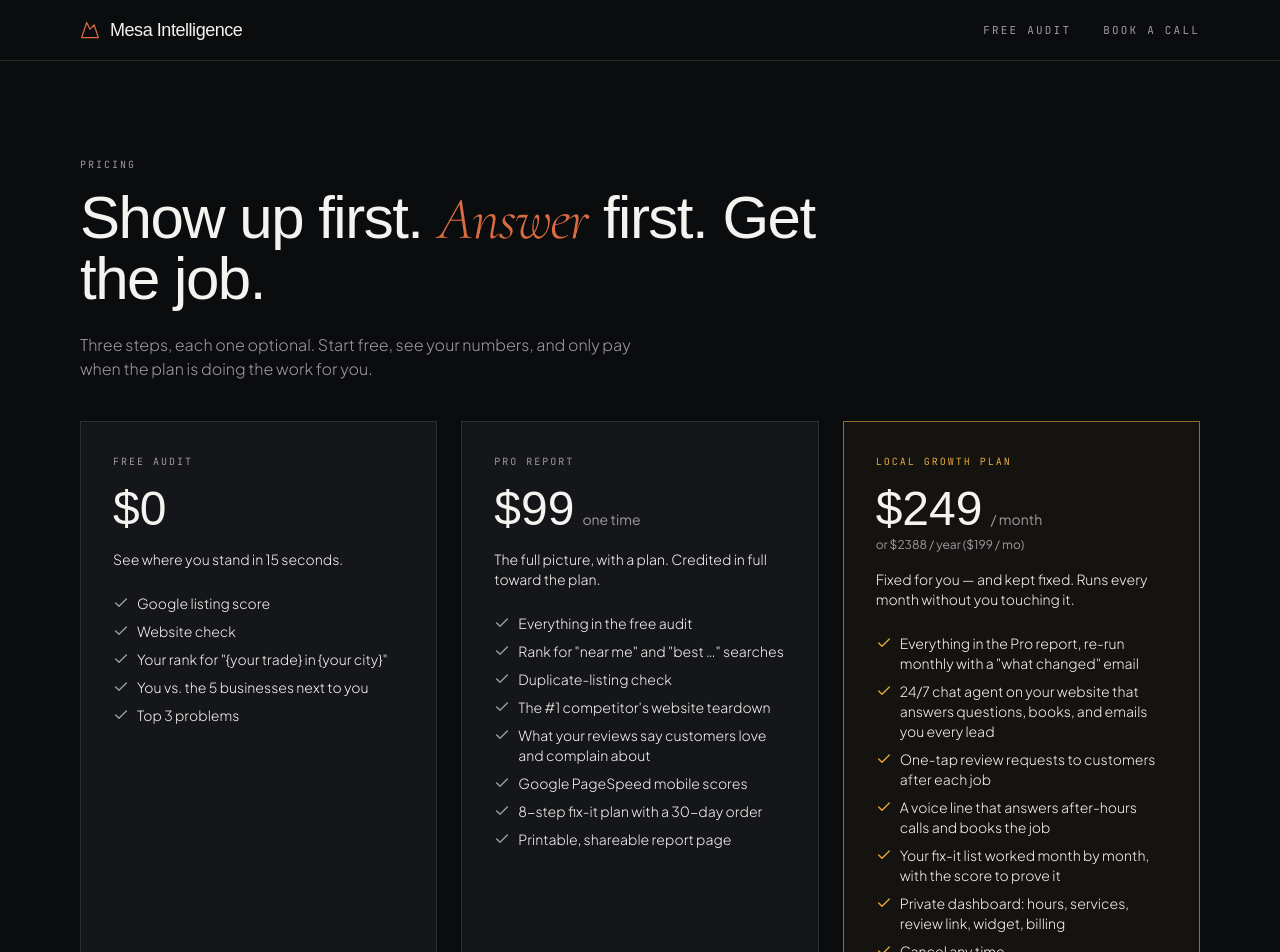
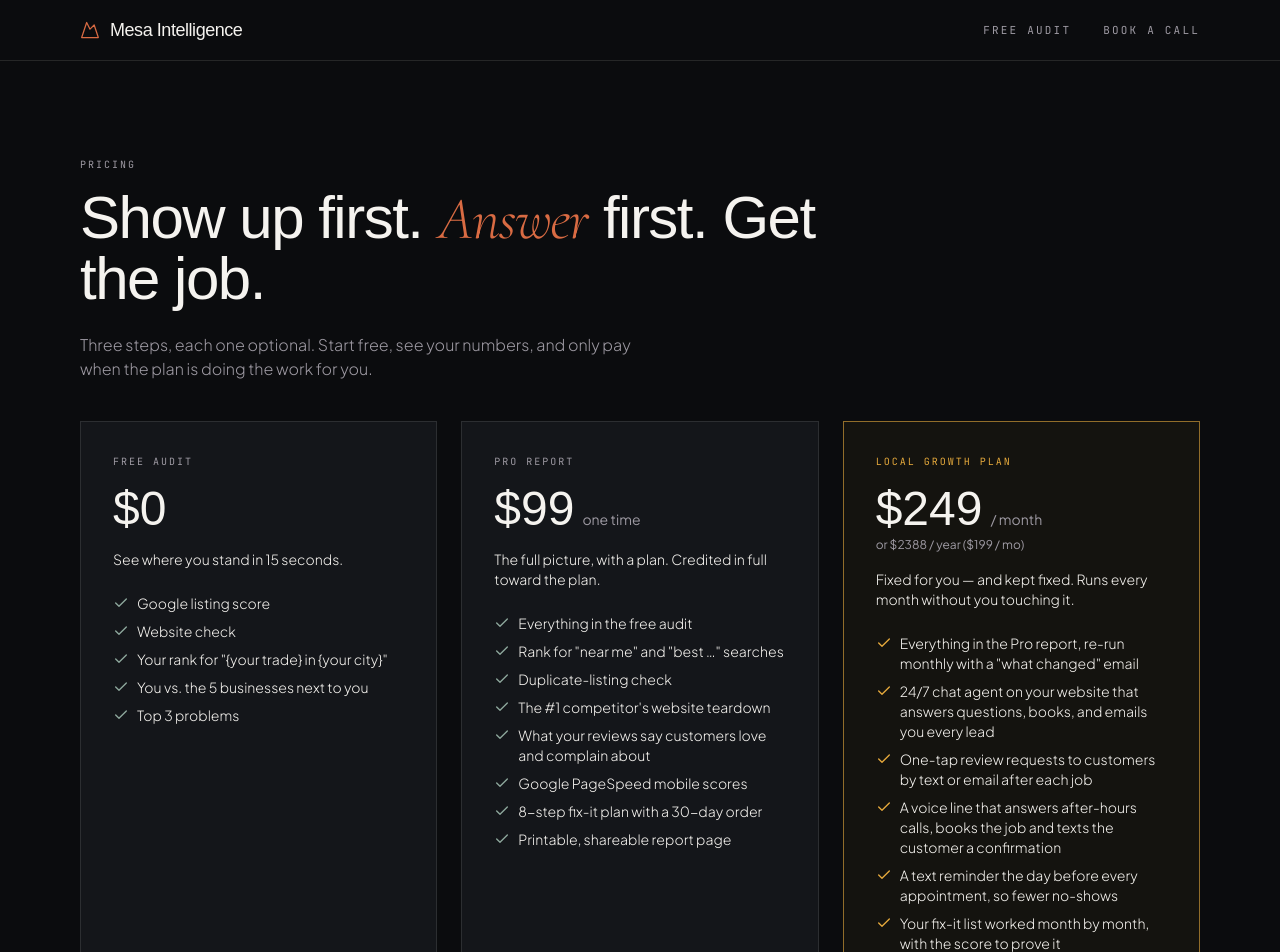
Before and after one commit to Sonicbob12/mesaintelligence-site, a React (Create React App) app in the folder frontend/: page /plan in a window 1280 px wide. Shown: the top 952 px of the page. Built offline with nearby package versions, Linux system fonts and the light colour scheme; no server answers; a web font is replaced by a local one.

Commit message:
texting verbiage etc.

```diff
--- a/frontend/scripts/seo/pages.mjs
+++ b/frontend/scripts/seo/pages.mjs
@@ -19,8 +19,9 @@ export const SITE = {
 // Shared building blocks (kept factual and identical to what the product does).
 const PLAN_BULLETS = [
   "A 24/7 chat agent on your website that answers questions, books appointments and emails you every lead",
-  "A voice line that answers your calls 24/7, books appointments and emails you a summary of every call",
-  "One-tap review requests to customers after each job",
+  "A voice line that answers your calls 24/7, books appointments, texts the customer a confirmation and emails you a summary of every call",
+  "A text reminder to your customer the day before every appointment, so fewer no-shows",
+  "One-tap review requests to customers by text or email after each job",
   "A monthly re-audit of your Google listing, website and search rank, with a “what changed” email",
   "A private dashboard for hours, services, your review link, the website widget and billing",
 ];
--- a/frontend/src/components/PlanOffer.js
+++ b/frontend/src/components/PlanOffer.js
@@ -6,9 +6,10 @@ const primary = "font-mono text-[11px] uppercase tracking-[0.2em] px-6 py-4 bg-[
 const ghost = "font-mono text-[11px] uppercase tracking-[0.2em] px-6 py-4 border border-white/15 hover:border-[#E5A93C] transition-colors disabled:opacity-40 flex items-center justify-center gap-2";
 const FEATURES = [
   "Monthly re-audit of your listing, website and search rank — with a 'what changed' email",
-  "One-tap review requests to customers after every job",
+  "One-tap review requests to customers by text or email after every job",
   "A 24/7 chat agent on your website that answers, books and emails you every lead",
-  "A voice line that answers after-hours calls and books the job",
+  "A voice line that answers after-hours calls, books the job and texts the customer a confirmation",
+  "A text reminder the day before every appointment, so fewer no-shows",
   "Your fix-it list worked month by month, with the score to prove it",
 ];
 
--- a/frontend/src/pages/PlanPage.js
+++ b/frontend/src/pages/PlanPage.js
@@ -24,7 +24,7 @@ const TIERS = [
   {
     name: "Local Growth Plan", featured: true, price: "$249", per: "/ month", alt: "or $2,388 / year ($199 / mo)",
     blurb: "Fixed for you — and kept fixed. Runs every month without you touching it.",
-    items: ["Everything in the Pro report, re-run monthly with a \"what changed\" email", "24/7 chat agent on your website that answers questions, books, and emails you every lead", "One-tap review requests to customers after each job", "A voice line that answers after-hours calls and books the job", "Your fix-it list worked month by month, with the score to prove it", "Private dashboard: hours, services, review link, widget, billing", "Cancel any time"],
+    items: ["Everything in the Pro report, re-run monthly with a \"what changed\" email", "24/7 chat agent on your website that answers questions, books, and emails you every lead", "One-tap review requests to customers by text or email after each job", "A voice line that answers after-hours calls, books the job and texts the customer a confirmation", "A text reminder the day before every appointment, so fewer no-shows", "Your fix-it list worked month by month, with the score to prove it", "Private dashboard: hours, services, review link, widget, billing", "Cancel any time"],
   },
 ];
 
```
Also changed, not shown: frontend/public/ai-consulting-el-paso/index.html (+2 -2 lines), frontend/public/ai-consulting-las-cruces/index.html (+2 -2 lines), frontend/public/ai-for-dental-offices/index.html (+1 -1 lines), frontend/public/ai-for-hvac-companies/index.html (+1 -1 lines), frontend/public/ai-for-law-firms/index.html (+1 -1 lines), frontend/public/ai-for-restaurants/index.html (+1 -1 lines), frontend/public/ai-receptionist-el-paso/index.html (+2 -2 lines), frontend/public/ai-receptionist-las-cruces/index.html (+2 -2 lines), frontend/public/free-google-business-profile-audit/index.html (+1 -1 lines), 1 other file (tests, documents, lock files or other folders).
